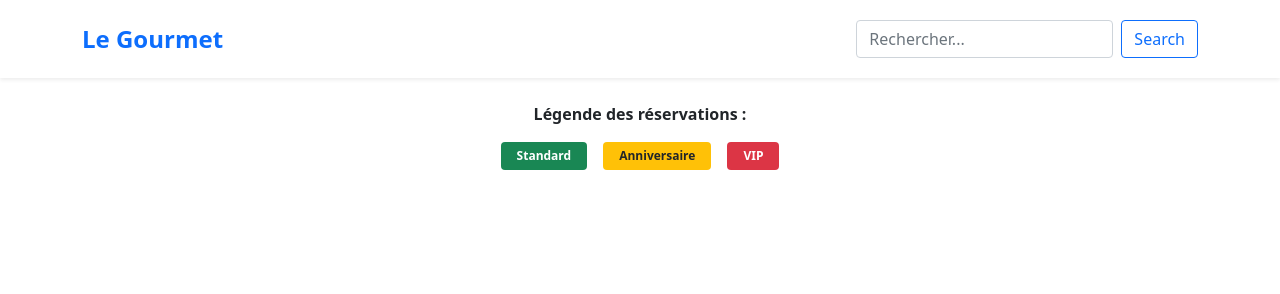
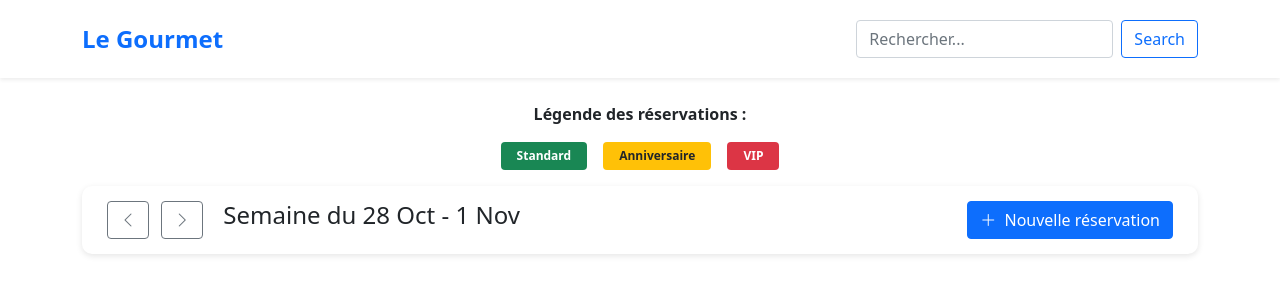
Before and after one commit to YounessAitJamaa/Planification-des-R-servations, a plain HTML site: page index.html in a window 1280 px wide. Drawn offline with nearby package versions, Linux system fonts and the light colour scheme.

Commit message:
Edit the calendar header with the week title and button for adding new reservation

```diff
--- a/index.html
+++ b/index.html
@@ -6,6 +6,8 @@
   <title>Calendrier</title>
   <!-- Bootstrap CSS -->
   <link rel="stylesheet" href="bootstrap-5.0.2-dist/css/bootstrap.min.css">
+  <link rel="stylesheet" href="https://cdn.jsdelivr.net/npm/bootstrap-icons@1.11.1/font/bootstrap-icons.css">
+  <link rel="stylesheet" href="style.css">
 </head>
 <body>
 
@@ -21,6 +23,7 @@
   </nav>
 
   <div class="container">
+
     <div class="mb-3 text-center">
       <p class="fw-bold">Légende des réservations :</p>
       <div class="d-flex justify-content-center gap-3 flex-wrap">
@@ -28,6 +31,17 @@
         <span class="badge bg-warning p-2 px-3 text-dark">Anniversaire</span>
         <span class="badge bg-danger p-2 px-3">VIP</span>
       </div>
+    </div>
+
+    <div class="calendar-header d-flex align-items-center justify-content-between">
+      <div>
+        <button class="btn btn-outline-secondary me-2"><i class="bi bi-chevron-left"></i></button>
+        <button class="btn btn-outline-secondary me-3"><i class="bi bi-chevron-right"></i></button>
+        <h4 class="d-inline-block">Semaine du 28 Oct - 1 Nov</hd>
+      </div>
+        <button class="btn btn-primary" data-bs-toggle = "modal" data-bs-target = "#form">
+          <i class="bi bi-plus-lg me-1"></i> Nouvelle réservation
+        </button>
     </div>
   </div>
 
--- /dev/null
+++ b/style.css
@@ -0,0 +1,7 @@
+.calendar-header {
+    background-color: #fff;
+    border-radius: 10px;
+    box-shadow: 0 2px 6px rgba(0,0,0,0.1);
+    padding: 15px 25px;
+    margin-bottom: 25px;
+}
```
